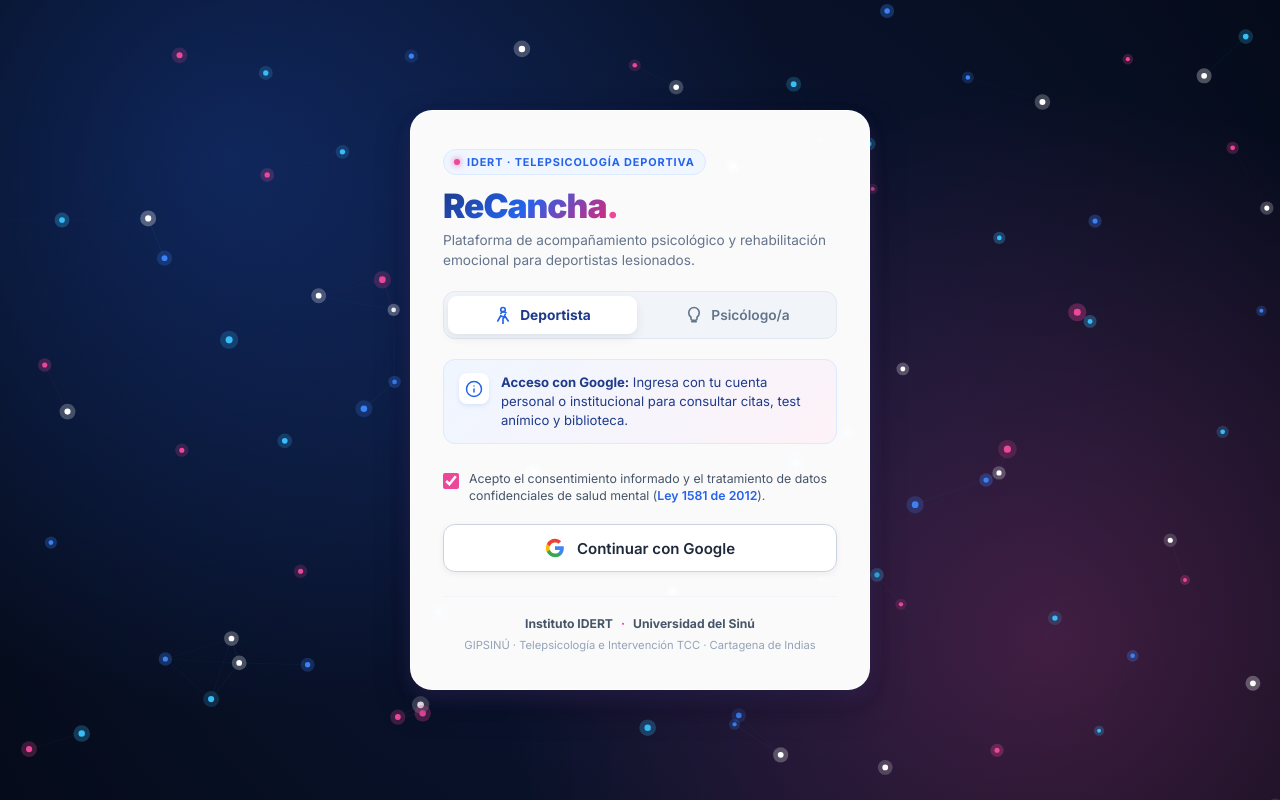
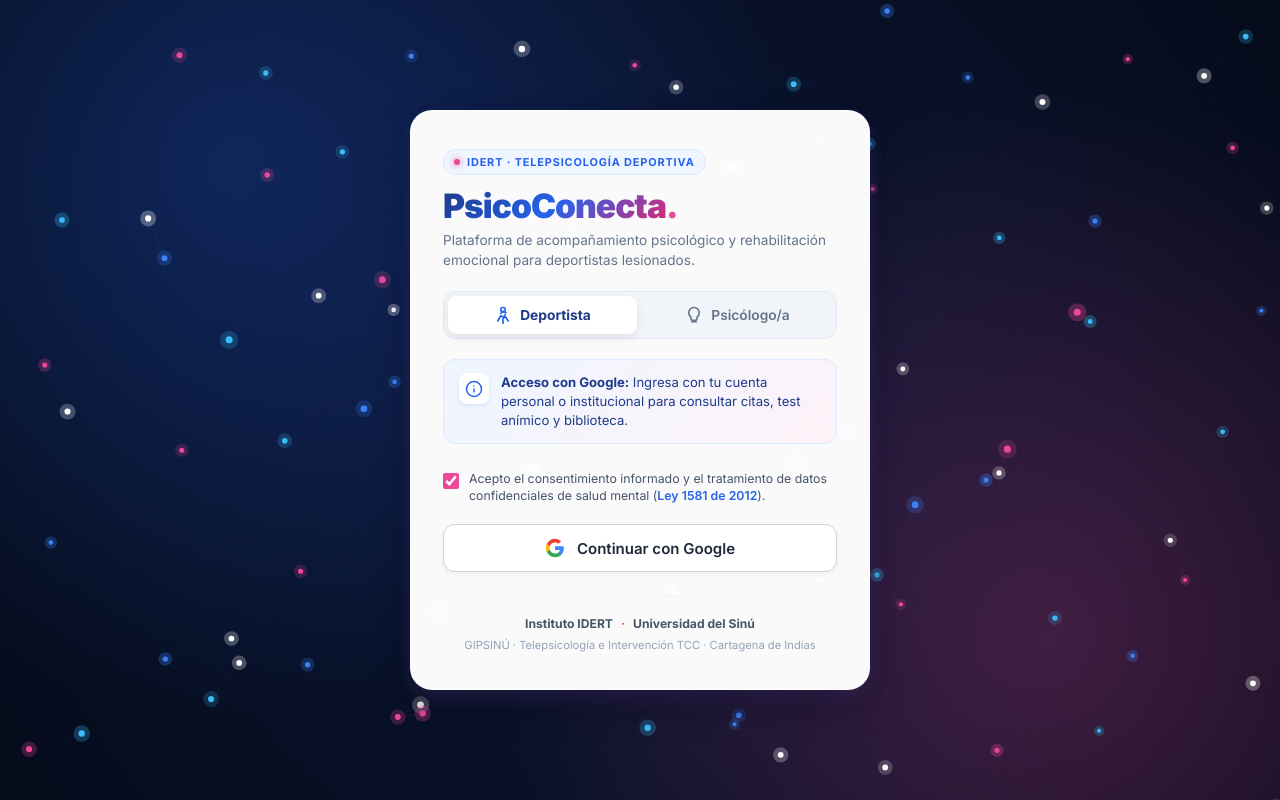
Before and after one commit to codebyamaury/ReCancha, an Angular app: page /login in a window 1280 px wide. Built offline with nearby package versions, Linux system fonts and the light colour scheme; no server answers; the database is empty.

Commit message:
feat(branding): actualizar nombre e identidad de marca a PsicoConecta

```diff
--- a/src/app/components/layout/layout.component.ts
+++ b/src/app/components/layout/layout.component.ts
@@ -29,7 +29,7 @@
                 <path d="M2 12h20"></path>
               </svg>
             </div>
-            <h2>ReCancha</h2>
+            <h2>PsicoConecta</h2>
             <button type="button" class="btn-close-drawer" (click)="cerrarSidebar()" aria-label="Cerrar navegación">
               <svg width="20" height="20" viewBox="0 0 24 24" fill="none" stroke="currentColor" stroke-width="2" stroke-linecap="round" stroke-linejoin="round">
                 <line x1="18" y1="6" x2="6" y2="18"></line>
@@ -150,7 +150,7 @@
                   <path d="M2 12h20"></path>
                 </svg>
               </div>
-              <span class="mini-brand-title">ReCancha</span>
+              <span class="mini-brand-title">PsicoConecta</span>
             </div>
 
             <!-- Etiqueta de plataforma (oculta en pantallas muy pequeñas) -->
@@ -165,7 +165,7 @@
               <span class="name">{{ service.usuarioActual().nombre || 'Usuario' }}</span>
               <span class="role">{{ service.usuarioActual().rol === 'deportista' ? 'Deportista IDERT' : 'Psicólogo/a Especialista' }}</span>
             </div>
-            <div class="avatar-badge">{{ service.usuarioActual().avatarIniciales || 'RC' }}</div>
+            <div class="avatar-badge">{{ service.usuarioActual().avatarIniciales || 'PC' }}</div>
           </div>
         </header>
 
--- a/src/app/components/login/login.component.ts
+++ b/src/app/components/login/login.component.ts
@@ -42,7 +42,7 @@
             </div>
 
             <h1 class="logo-title">
-              <span class="title-main">ReCancha</span>
+              <span class="title-main">PsicoConecta</span>
               <span class="title-dot">.</span>
             </h1>
             <p class="logo-subtitle">
--- a/src/app/services/recancha.service.ts
+++ b/src/app/services/recancha.service.ts
@@ -170,7 +170,7 @@
     const parteLocal = email.split('@')[0];
     return parteLocal.substring(0, Math.min(2, parteLocal.length)).toUpperCase();
   }
-  return 'RC';
+  return 'PC';
 }
 
 @Injectable({
@@ -194,7 +194,7 @@
       nombre: '',
       rol: 'deportista',
       consentimientoLey1581: false,
-      avatarIniciales: 'RC'
+      avatarIniciales: 'PC'
     };
   }
 
--- a/src/index.html
+++ b/src/index.html
@@ -2,7 +2,7 @@
 <html lang="es">
 <head>
   <meta charset="utf-8">
-  <title>ReCancha | Acompañamiento Psicológico - IDERT</title>
+  <title>PsicoConecta | Acompañamiento Psicológico - IDERT</title>
   <base href="/">
   <meta name="viewport" content="width=device-width, initial-scale=1, maximum-scale=5, viewport-fit=cover">
   <meta name="theme-color" content="#0f172a">
```
